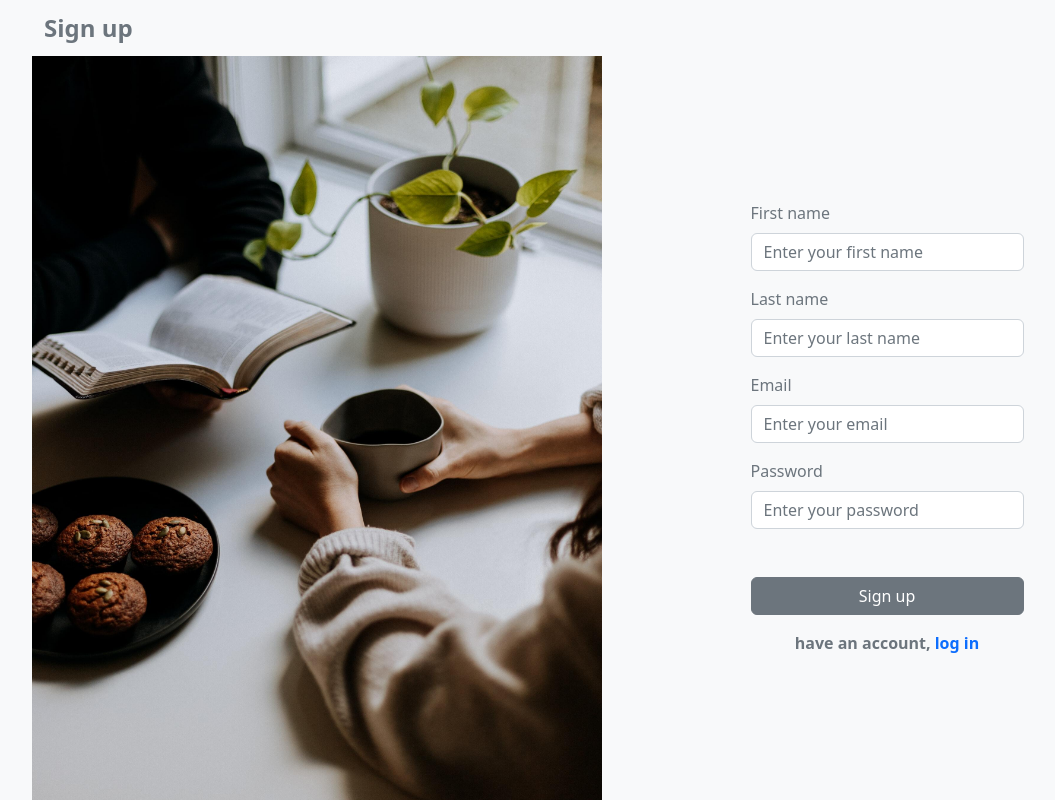
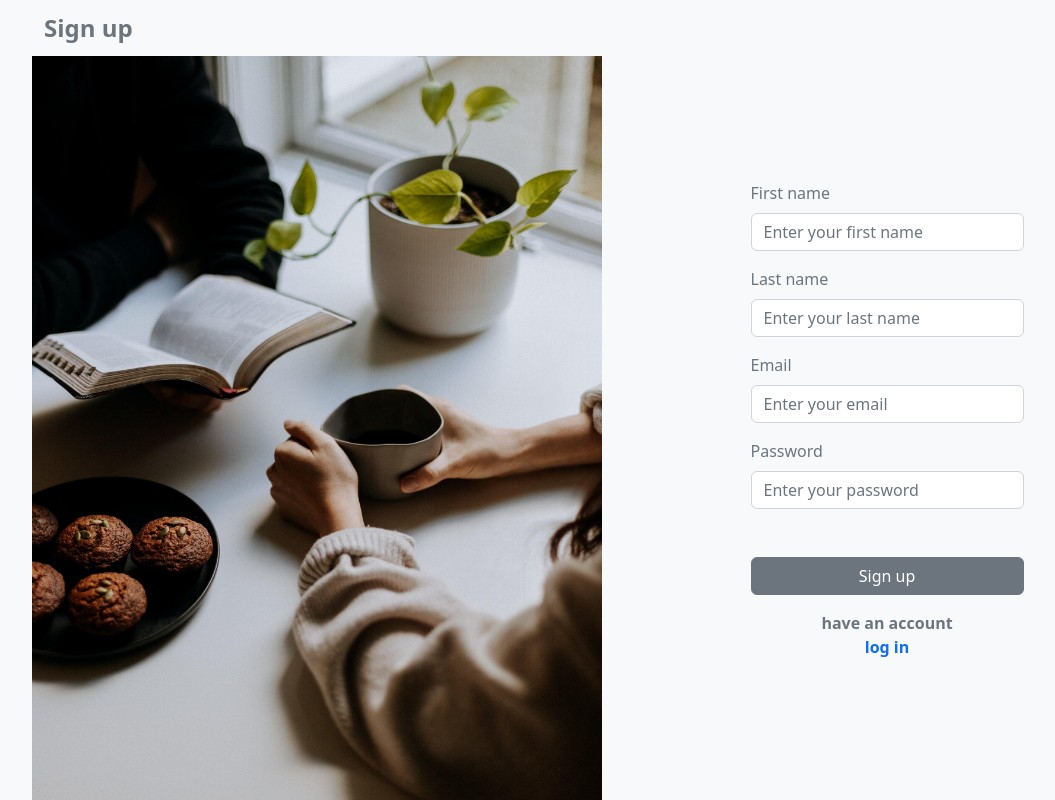
Before and after one commit to MohamedOMourad/chat-app-frontend, a React (Create React App) app: page /signup in a window 1280 px wide. Shown: the whole page, without its empty margins (38-1093 px from the left). Built offline with nearby package versions, Linux system fonts and the light colour scheme.

Commit message:
enhancement

```diff
--- a/src/App.tsx
+++ b/src/App.tsx
@@ -13,7 +13,7 @@ function App() {
         <Routes>
           <Route path="/" element={<LogIn />} />
           <Route path="/chat" element={<Caht />} >
-            <Route path="users" element={<UsersCard />} />
+            <Route path="users" element={<UsersCard />} />  // /chat/users
             <Route path="groupchat" element={<GroupChat />} />
           </Route>
           <Route path="/signup" element={<SignUp />} />
--- a/src/components/LogInForm.tsx
+++ b/src/components/LogInForm.tsx
@@ -22,7 +22,7 @@ const LogForm = () => {
             <Button className="w-100 mb-3 btn btn-secondary btn-rounded" type="submit">
                 Sign in
             </Button>
-            <div className="text-center text-secondary fw-bold">Don't have an account, <Link to='/signup' className="text-decoration-none">sign up</Link></div>
+            <div className="text-center text-secondary fw-bold">Don't have an account <Link to='/signup' className="text-decoration-none"><p>sign up</p></Link></div>
         </Form>
     )
 }
--- a/src/components/SignUpForm.tsx
+++ b/src/components/SignUpForm.tsx
@@ -33,7 +33,7 @@ const SignUpForm = () => {
             <Button className="w-100 mb-3 btn btn-secondary btn-rounded" type="submit">
                 Sign up
             </Button>
-            <div className="text-center text-secondary fw-bold">have an account, <Link to='/' className="text-decoration-none">log in</Link></div>
+            <div className="text-center text-secondary fw-bold">have an account <Link to='/' className="text-decoration-none"><p>log in</p></Link></div>
         </Form>
     )
 }
--- a/src/index.tsx
+++ b/src/index.tsx
@@ -4,12 +4,15 @@ import App from './App';
 import 'bootstrap/dist/css/bootstrap.min.css';
 import { BrowserRouter } from 'react-router-dom';
 // import 'mdb-react-ui-kit/dist/css/mdb.min.css'
-
+import { store } from './redux/store'
+import { Provider } from 'react-redux'
 const root = ReactDOM.createRoot(
   document.getElementById('root') as HTMLElement
 );
 root.render(
-  <BrowserRouter>
-    <App />
-  </BrowserRouter>
+  <Provider store={store}>
+    <BrowserRouter>
+      <App />
+    </BrowserRouter>
+  </Provider>
 );
--- /dev/null
+++ b/src/redux/store.ts
@@ -0,0 +1,10 @@
+import { configureStore } from '@reduxjs/toolkit'
+
+export const store = configureStore({
+    reducer: {},
+})
+
+// Infer the `RootState` and `AppDispatch` types from the store itself
+export type RootState = ReturnType<typeof store.getState>
+// Inferred type: {posts: PostsState, comments: CommentsState, users: UsersState}
+export type AppDispatch = typeof store.dispatch
```
